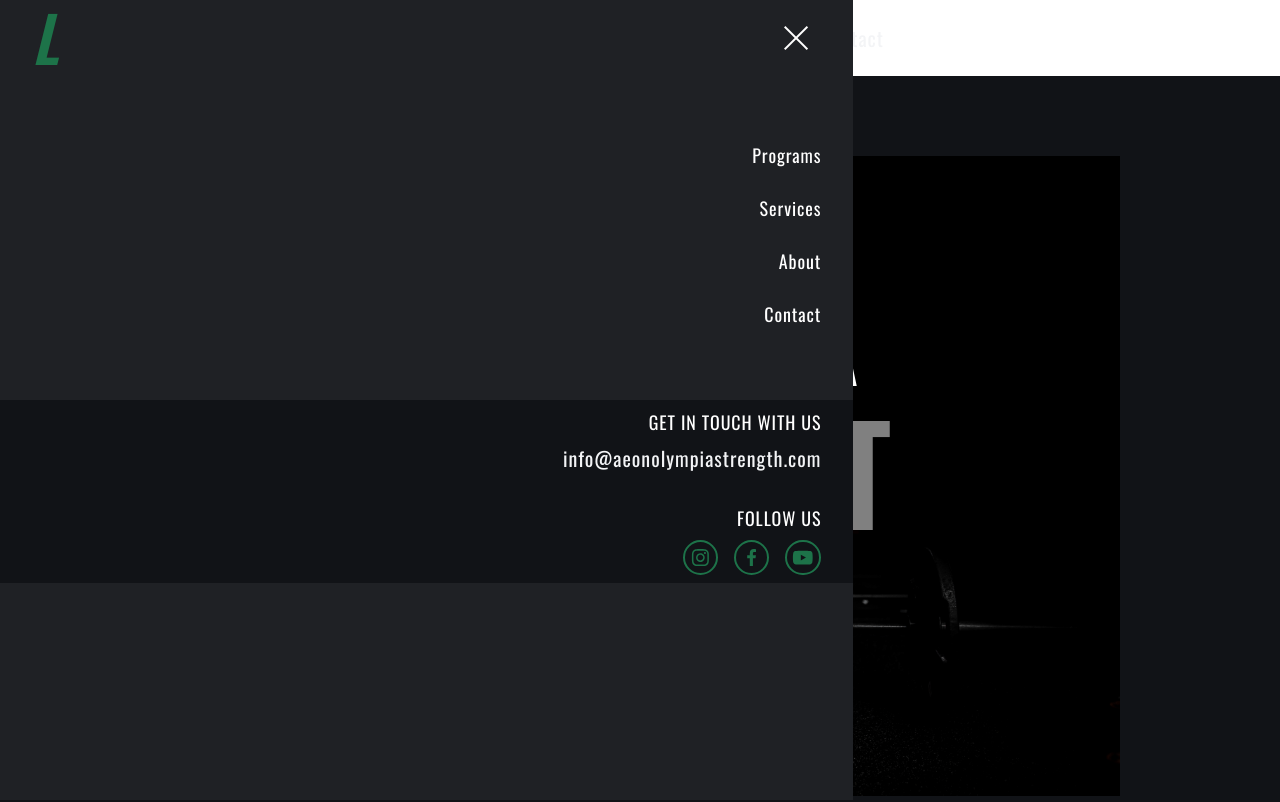
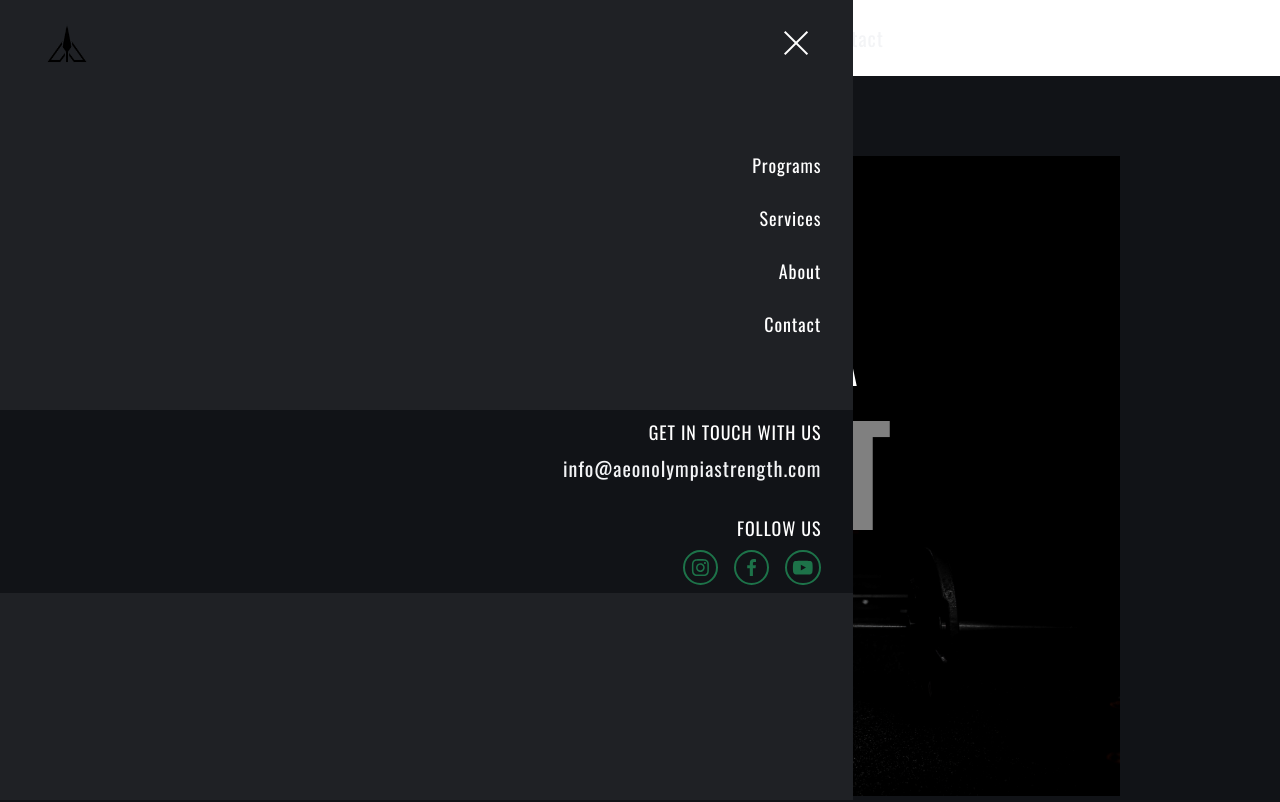
Before and after one commit to zrvnarmarin/IM-Digital---Fitness, a Next.js app in the folder fitness-site/: page / in a window 1280 px wide. Shown: the top 802 px of the page. Built offline with nearby package versions, Linux system fonts and the light colour scheme.

Commit message:
imported new logo

```diff
--- a/fitness-site/app/components/Sidebar.tsx
+++ b/fitness-site/app/components/Sidebar.tsx
@@ -5,15 +5,14 @@ import React, { useState } from "react";
 import XImageIcon from "../../public/icons8-x-50.png";
 import Image from "next/image";
 import { InstagramIcon, YouTubeIcon, FacebookIcon } from "@/public/Icons";
+import LogoImg from '../../public/logo-removebg-preview.png'
 
 export default function Sidebar() {
   return (
     <aside className="top-0 left-0 bottom-0 bg-[#1F2125] w-full md:w-2/3 h-screen sticky z-40">
       <div className="flex justify-between items-center py-2 px-8">
-        <span className="uppercase text-3xl sm:text-4xl leading-10 font-black italic text-[#1D7349] md:text-6xl lg:text-[#1D7349]">
-          L
-        </span>
-        <XIcon />
+        <LogoImage />
+        <XButton />
       </div>
       <NavbarLinksSection />
       <div className="bg-[#111317] mt-16 flex flex-col gap-8 items-end py-2 px-8 w-full">
@@ -72,8 +71,18 @@ const NavbarLinksSection = () => {
   );
 };
 
-export const XIcon = () => {
-  return <Image src={XImageIcon} alt="X-button" width={0} height={0} />;
+export const LogoImage = () => {
+  return (
+    <Image src={LogoImg} alt="logo" width={70} height={70} />
+  )
+}
+
+export const XButton = () => {
+  return (
+    <button>
+      <Image src={XImageIcon} alt="X-button" width={0} height={0} />
+    </button>
+  );
 };
 
 const navbarLinks = [
```
Also changed, not shown: fitness-site/public/logo-removebg-preview.png (added).
